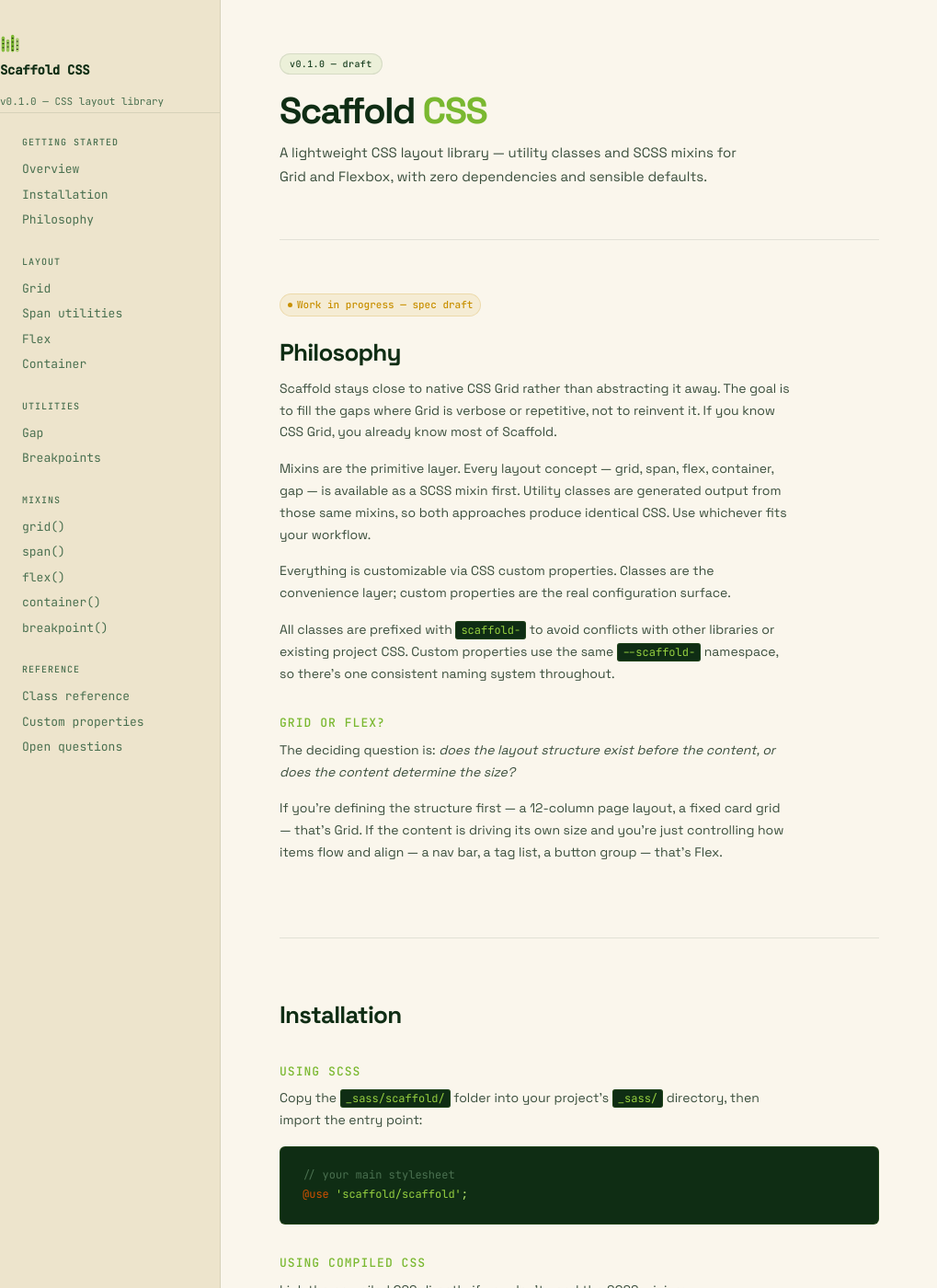
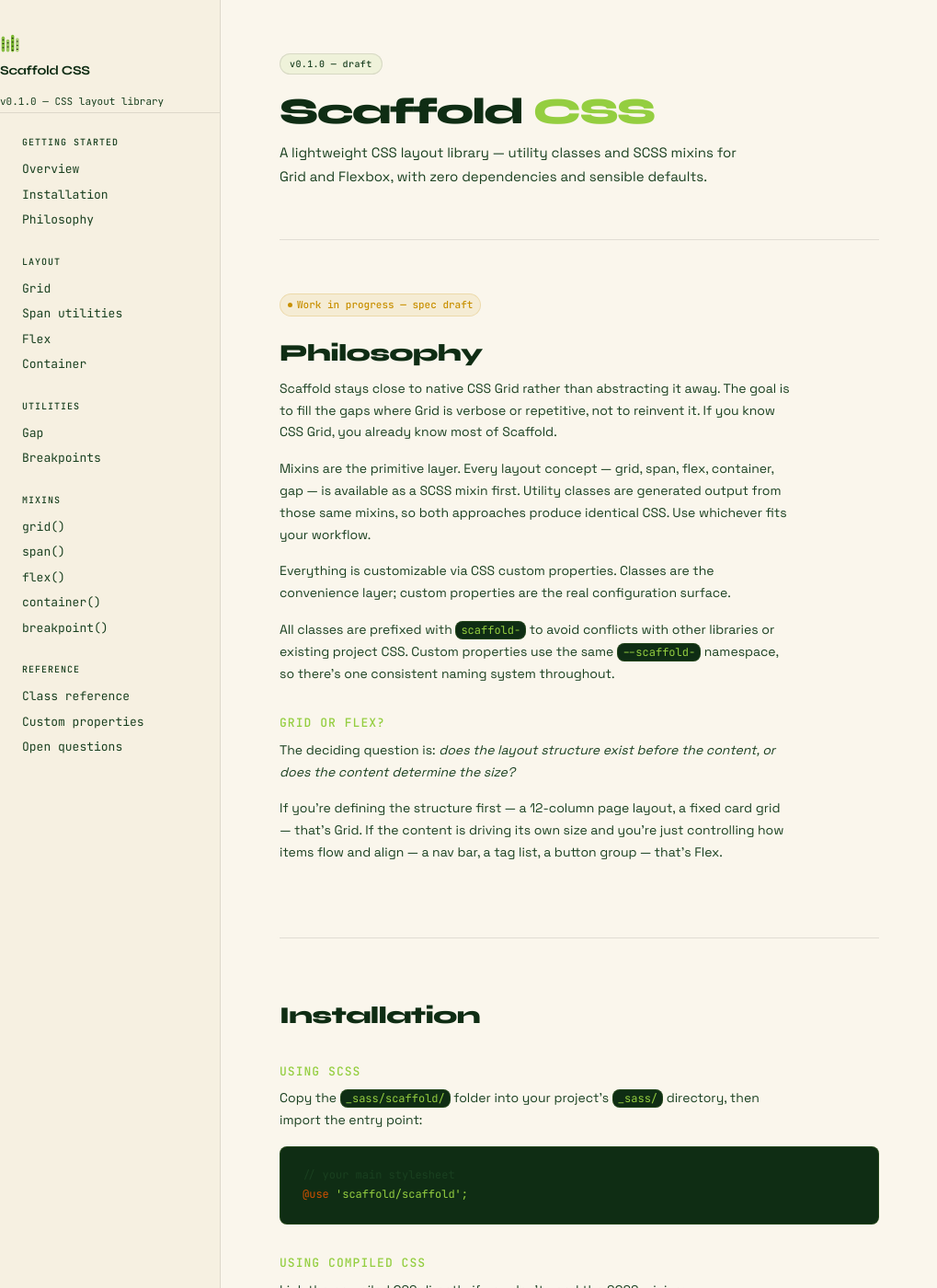
Before and after one commit to naher94/scaffoldcss, a Jekyll site: the page built from docs.html, in a window 1280 px wide and 1400 px high. Shown: the whole window at 92% size, without its empty margins (0-1019 px from the left). Built offline with Jekyll 4.4.1, drawn with Linux system fonts in a browser that asks for light colours.

Commit message:
Update _docs.scss

```diff
--- a/_sass/_docs.scss
+++ b/_sass/_docs.scss
@@ -1,53 +1,29 @@
 // =============================================================================
 // Scaffold CSS — Docs site styles
-// Extracted from scaffold-docs.html. Only loaded on the /docs page layout.
+// Uses the main site's CSS custom properties and font mixins throughout.
 // =============================================================================
 
-// TODO will want to update this to use splash page design language
+:root {
+  --font-mono: 'JetBrains Mono', monospace;
 
-:root {
-  --cream:    #faf6ec;
-  --cream-2:  #f2ead6;
-  --cream-3:  #e8dfc2;
-  --parchment:#ede4cc;
-  --forest:   #0f2d14;
-  --forest-2: #1a4020;
-  --forest-3: #246030;
-  --sage:     #4a7050;
-  --sage-2:   #6a9070;
-  --sage-3:   #9abca0;
-  --bamboo:   #7ab830;
-  --bamboo-2: #96d040;
-  --bamboo-3: #b8e870;
-  --ink:      #0a1a0c;
-  --ink-2:    #1e321e;
-  --ink-3:    #3a4e3c;
-  --ink-4:    #607060;
-  --teal:     #00a888;
-  --sky:      #0098c8;
-  --violet:   #6820c0;
-  --pink:     #c8006c;
-  --orange:   #d05000;
-  --yellow:   #c89000;
-  --rule:     rgba(15,45,20,0.1);
-  --font-display: 'Syne', sans-serif;
-  --font-mono: 'JetBrains Mono', monospace;
-  --code-bg:     #0f2d14;
-  --code-border: rgba(122,184,48,0.15);
-  --tag-grid-bg:   rgba(122,184,48,0.1);
-  --tag-grid-text: #246030;
+  --code-bg:     var(--bamboo-black);
+  --code-border: color-mix(in srgb, var(--bamboo-green) 15%, transparent);
+
+  --tag-grid-bg:   color-mix(in srgb, var(--bamboo-green) 10%, transparent);
+  --tag-grid-text: var(--bamboo-forest);
   --tag-flex-bg:   rgba(0,168,136,0.1);
   --tag-flex-text: #00a888;
   --tag-util-bg:   rgba(0,152,200,0.1);
   --tag-util-text: #0098c8;
   --tag-mixin-bg:  rgba(104,32,192,0.1);
   --tag-mixin-text:#6820c0;
-  --tag-align-bg:  rgba(200,0,108,0.1);
-  --tag-align-text:#c8006c;
+  --tag-align-bg:  color-mix(in srgb, var(--bamboo-green) 10%, transparent);
+  --tag-align-text:var(--bamboo-forest);
 }
 
 .docs-page * { box-sizing: border-box; }
 .docs-page { overflow-x: hidden; }
+
 
 /* ─── Layout ─────────────────────────────────────────────── */
 .docs-layout {
@@ -56,24 +32,25 @@
   min-height: 100vh;
 }
 
+
 /* ─── Sidebar ────────────────────────────────────────────── */
 .docs-nav {
-  border-right: 1px solid var(--rule);
+  border-right: var(--border);
   padding: 2rem 0;
   position: sticky;
   top: 0;
   height: 100vh;
   overflow-y: auto;
-  background: var(--parchment);
+  background: var(--dark-creme);
 
   &::-webkit-scrollbar { width: 3px; }
   &::-webkit-scrollbar-track { background: transparent; }
-  &::-webkit-scrollbar-thumb { background: var(--cream-3); border-radius: 2px; }
+  &::-webkit-scrollbar-thumb { background: var(--border-color); border-radius: 2px; }
 }
 
 .nav-logo {
   padding: 0 1.5rem 1.75rem;
-  border-bottom: 1px solid var(--rule);
+  border-bottom: var(--border);
   margin-bottom: 1.5rem;
   display: flex;
   align-items: center;
@@ -87,15 +64,15 @@
   font-size: 14px;
   font-weight: 700;
   letter-spacing: -0.02em;
-  color: var(--forest);
+  color: var(--bamboo-black);
+  @include syne(bold);
 }
 
 .nav-logo-text p {
   font-size: 11px;
-  color: var(--sage);
+  color: var(--bamboo-forest);
   font-family: var(--font-mono);
   margin: 0;
-  max-width: none;
 }
 
 .nav-section {
@@ -109,32 +86,33 @@
   font-weight: 500;
   text-transform: uppercase;
   letter-spacing: 0.1em;
-  color: var(--sage);
+  color: var(--bamboo-forest);
   margin-bottom: 0.5rem;
 }
 
 .docs-nav a {
   display: block;
   font-size: 13px;
-  color: var(--sage);
+  color: var(--bamboo-forest);
   text-decoration: none;
   padding: 4px 0;
-  transition: color 0.15s;
+  transition: var(--transition-ease);
   font-family: var(--font-mono);
 
-  &:hover { color: var(--forest); }
-  &.active { color: var(--forest); font-weight: 500; }
+  &:hover { color: var(--bamboo-black); }
+  &.active { color: var(--bamboo-black); font-weight: 500; }
 }
+
 
 /* ─── Main content ───────────────────────────────────────── */
 .docs-main {
   max-width: 780px;
   padding: 3.5rem 4rem;
-  background: var(--cream);
+  background: var(--creme);
 
   p {
     font-size: 14px;
-    color: var(--ink-3);
+    color: var(--bamboo-forest);
     margin-bottom: 1rem;
     max-width: 62ch;
     line-height: 1.7;
@@ -143,10 +121,10 @@
 
   h2 {
     font-size: 26px;
-    font-weight: 800;
     letter-spacing: -0.03em;
     margin-bottom: 0.5rem;
-    color: var(--forest);
+    color: var(--bamboo-black);
+    @include syne(extrabold);
   }
 
   h3 {
@@ -154,21 +132,23 @@
     font-weight: 500;
     margin-top: 2rem;
     margin-bottom: 0.5rem;
-    color: var(--bamboo);
+    color: var(--bamboo-green);
     font-family: var(--font-mono);
     text-transform: uppercase;
     letter-spacing: 0.08em;
   }
 }
 
+
 /* ─── Doc sections ───────────────────────────────────────── */
 .doc-section {
   margin-bottom: 4rem;
   padding-bottom: 4rem;
-  border-bottom: 1px solid var(--rule);
+  border-bottom: var(--border);
 
   &:last-child { border-bottom: none; }
 }
+
 
 /* ─── Status badge ───────────────────────────────────────── */
 .status-badge {
@@ -178,13 +158,13 @@
   font-size: 11px;
   font-weight: 500;
   padding: 3px 8px;
-  border-radius: 20px;
+  border-radius: var(--radius-huge);
   margin-bottom: 1.25rem;
   font-family: var(--font-mono);
 
   &.wip {
     background: rgba(200,144,0,0.1);
-    color: var(--yellow);
+    color: #c89000;
     border: 1px solid rgba(200,144,0,0.2);
 
     &::before {
@@ -193,10 +173,11 @@
       width: 5px;
       height: 5px;
       border-radius: 50%;
-      background: var(--yellow);
+      background: currentColor;
     }
   }
 }
+
 
 /* ─── Tags ───────────────────────────────────────────────── */
 .tag {
@@ -205,7 +186,7 @@
   font-size: 10px;
   font-weight: 500;
   padding: 2px 7px;
-  border-radius: 4px;
+  border-radius: var(--radius);
   margin-right: 4px;
   vertical-align: middle;
   letter-spacing: 0.04em;
@@ -216,6 +197,7 @@
 .tag-util  { background: var(--tag-util-bg);  color: var(--tag-util-text); }
 .tag-mixin { background: var(--tag-mixin-bg); color: var(--tag-mixin-text); }
 .tag-align { background: var(--tag-align-bg); color: var(--tag-align-text); }
+
 
 /* ─── Code tabs ──────────────────────────────────────────── */
 .code-tabs { margin: 1rem 0 1.5rem; }
@@ -232,35 +214,36 @@
     padding: 5px 12px;
     border: 1px solid var(--code-border);
     border-bottom: none;
-    border-radius: 4px 4px 0 0;
-    background: var(--cream-3);
-    color: var(--sage);
+    border-radius: var(--radius) var(--radius) 0 0;
+    background: var(--dark-creme);
+    color: var(--bamboo-forest);
     cursor: pointer;
-    transition: background 0.1s, color 0.1s;
+    transition: var(--transition-ease);
     letter-spacing: 0.04em;
 
     &.active {
       background: var(--code-bg);
-      color: var(--bamboo-3);
+      color: var(--bamboo-green);
       border-color: var(--code-border);
     }
   }
 }
 
-.code-tabs pre { margin: 0; border-radius: 0 6px 6px 6px; }
+.code-tabs pre { margin: 0; border-radius: 0 var(--radius) var(--radius) var(--radius); }
+
 
 /* ─── Code blocks ────────────────────────────────────────── */
 .docs-main pre {
   background: var(--code-bg);
   border: 1px solid var(--code-border);
-  border-radius: 6px;
+  border-radius: var(--radius);
   padding: 1.25rem 1.5rem;
   font-family: var(--font-mono);
   font-size: 12px;
   line-height: 1.8;
   overflow-x: auto;
   margin: 1rem 0 1.5rem;
-  color: var(--bamboo-3);
+  color: var(--bamboo-green);
 }
 
 .docs-main code {
@@ -268,9 +251,9 @@
   font-size: 12px;
   background: var(--code-bg);
   border: 1px solid var(--code-border);
-  border-radius: 3px;
+  border-radius: var(--radius);
   padding: 1px 5px;
-  color: var(--bamboo-2);
+  color: var(--bamboo-green);
 }
 
 .docs-main pre code {
@@ -282,10 +265,11 @@
 }
 
 /* Code syntax colors */
-.comment { color: #4a7050; }
+.comment { color: var(--bamboo-forest); }
 .prop    { color: #7ab8ff; }
-.val     { color: var(--bamboo-2); }
+.val     { color: var(--bamboo-green); }
 .sel     { color: #d05000; }
+
 
 /* ─── Class reference table ──────────────────────────────── */
 .class-table {
@@ -301,38 +285,39 @@
     font-weight: 500;
     text-transform: uppercase;
     letter-spacing: 0.08em;
-    color: var(--sage);
+    color: var(--bamboo-forest);
     padding: 0 12px 8px 0;
-    border-bottom: 1px solid var(--rule);
+    border-bottom: var(--border);
   }
 
   td {
     padding: 8px 12px 8px 0;
-    border-bottom: 1px solid var(--rule);
+    border-bottom: var(--border);
     vertical-align: top;
-    color: var(--ink-3);
+    color: var(--bamboo-forest);
     font-size: 12px;
 
     &:first-child {
       font-family: var(--font-mono);
       font-size: 11px;
-      color: var(--bamboo);
+      color: var(--bamboo-green);
       white-space: nowrap;
     }
 
     &:last-child {
       font-family: var(--font-mono);
       font-size: 11px;
-      color: var(--sage);
+      color: var(--bamboo-forest);
     }
   }
 }
 
+
 /* ─── Grid preview ───────────────────────────────────────── */
 .preview {
-  background: var(--parchment);
-  border: 1px solid var(--rule);
-  border-radius: 6px;
+  background: var(--dark-creme);
+  border: var(--border);
+  border-radius: var(--radius);
   padding: 1.25rem;
   margin: 1rem 0 1.5rem;
 }
@@ -340,7 +325,7 @@
 .preview-label {
   font-family: var(--font-mono);
   font-size: 10px;
-  color: var(--sage);
+  color: var(--bamboo-forest);
   margin-bottom: 0.75rem;
   font-weight: 500;
   text-transform: uppercase;
@@ -353,41 +338,43 @@
   gap: 4px;
 
   .cell {
-    background: rgba(122,184,48,0.1);
-    border: 1px solid rgba(122,184,48,0.2);
+    background: color-mix(in srgb, var(--bamboo-green) 10%, transparent);
+    border: 1px solid color-mix(in srgb, var(--bamboo-green) 20%, transparent);
     height: 28px;
     border-radius: 3px;
   }
 
-  .cell.span-half        { grid-column: span 6; background: rgba(122,184,48,0.18); }
-  .cell.span-third       { grid-column: span 4; background: rgba(122,184,48,0.18); }
-  .cell.span-two-thirds  { grid-column: span 8; background: rgba(122,184,48,0.18); }
-  .cell.span-quarter     { grid-column: span 3; background: rgba(122,184,48,0.18); }
-  .cell.span-full        { grid-column: 1 / -1; background: rgba(122,184,48,0.18); }
-  .cell.span-three-quarters { grid-column: span 9; background: rgba(122,184,48,0.18); }
+  .cell.span-half           { grid-column: span 6;  background: color-mix(in srgb, var(--bamboo-green) 20%, transparent); }
+  .cell.span-third          { grid-column: span 4;  background: color-mix(in srgb, var(--bamboo-green) 20%, transparent); }
+  .cell.span-two-thirds     { grid-column: span 8;  background: color-mix(in srgb, var(--bamboo-green) 20%, transparent); }
+  .cell.span-quarter        { grid-column: span 3;  background: color-mix(in srgb, var(--bamboo-green) 20%, transparent); }
+  .cell.span-full           { grid-column: 1 / -1;  background: color-mix(in srgb, var(--bamboo-green) 20%, transparent); }
+  .cell.span-three-quarters { grid-column: span 9;  background: color-mix(in srgb, var(--bamboo-green) 20%, transparent); }
 }
+
 
 /* ─── Callout ────────────────────────────────────────────── */
 .callout {
-  border-left: 2px solid var(--bamboo);
-  background: rgba(122,184,48,0.04);
-  border-radius: 0 4px 4px 0;
+  border-left: 2px solid var(--bamboo-green);
+  background: color-mix(in srgb, var(--bamboo-green) 5%, transparent);
+  border-radius: 0 var(--radius) var(--radius) 0;
   padding: 0.85rem 1.1rem;
   margin: 1.25rem 0;
   font-size: 13px;
-  color: var(--ink-3);
+  color: var(--bamboo-forest);
   font-family: var(--font-mono);
 
   strong {
     display: block;
     font-weight: 500;
-    color: var(--bamboo);
+    color: var(--bamboo-green);
     margin-bottom: 4px;
     font-size: 11px;
     text-transform: uppercase;
     letter-spacing: 0.08em;
   }
 }
+
 
 /* ─── Todo list ──────────────────────────────────────────── */
 .todo-list {
@@ -396,7 +383,7 @@
 
   li {
     font-size: 13px;
-    color: var(--ink-3);
+    color: var(--bamboo-forest);
     padding: 5px 0;
     display: flex;
     align-items: flex-start;
@@ -405,35 +392,37 @@
 
     &::before {
       content: '◻';
-      color: var(--sage);
+      color: var(--bamboo-forest);
       flex-shrink: 0;
       margin-top: 1px;
     }
   }
 }
 
+
 /* ─── Hero ───────────────────────────────────────────────── */
 .docs-hero {
   margin-bottom: 3.5rem;
   padding-bottom: 3.5rem;
-  border-bottom: 1px solid var(--rule);
+  border-bottom: var(--border);
 
   h1 {
     font-size: 40px;
-    font-weight: 800;
     letter-spacing: -0.04em;
     margin-bottom: 0.5rem;
     line-height: 1;
+    color: var(--bamboo-black);
+    @include syne(extrabold);
 
     em {
       font-style: normal;
-      color: var(--bamboo);
+      color: var(--bamboo-green);
     }
   }
 
   p {
     font-size: 15px;
-    color: var(--ink-3);
+    color: var(--bamboo-forest);
     max-width: 52ch;
     margin: 0.75rem 0 0;
   }
@@ -444,23 +433,25 @@
   font-family: var(--font-mono);
   font-size: 10px;
   font-weight: 500;
-  background: rgba(122,184,48,0.1);
-  color: var(--forest-2);
-  border: 1px solid var(--rule);
+  background: color-mix(in srgb, var(--bamboo-green) 10%, transparent);
+  color: var(--bamboo-forest);
+  border: var(--border);
   padding: 3px 10px;
-  border-radius: 20px;
+  border-radius: var(--radius-huge);
   margin-bottom: 1.25rem;
   letter-spacing: 0.04em;
 }
 
+
 /* ─── Divider ────────────────────────────────────────────── */
 hr.divider {
   border: none;
-  border-top: 1px solid var(--rule);
+  border-top: var(--border);
   margin: 2rem 0;
 }
 
+
 /* ─── Scrollbar ──────────────────────────────────────────── */
 .docs-page ::-webkit-scrollbar { width: 4px; }
-.docs-page ::-webkit-scrollbar-track { background: var(--cream); }
-.docs-page ::-webkit-scrollbar-thumb { background: var(--cream-3); border-radius: 2px; }
+.docs-page ::-webkit-scrollbar-track { background: var(--creme); }
+.docs-page ::-webkit-scrollbar-thumb { background: var(--border-color); border-radius: 2px; }
```
